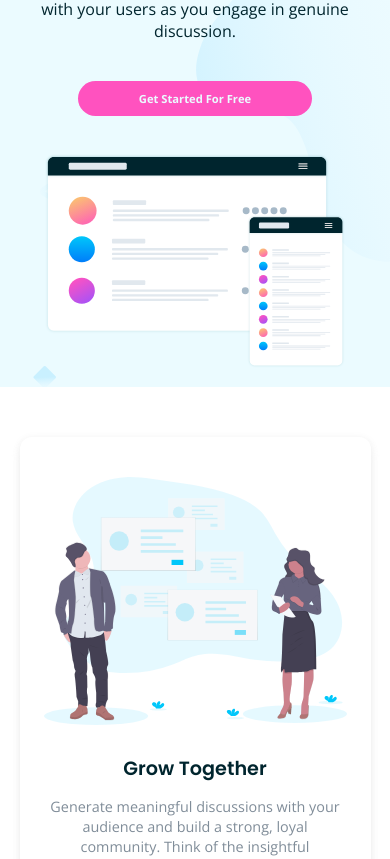
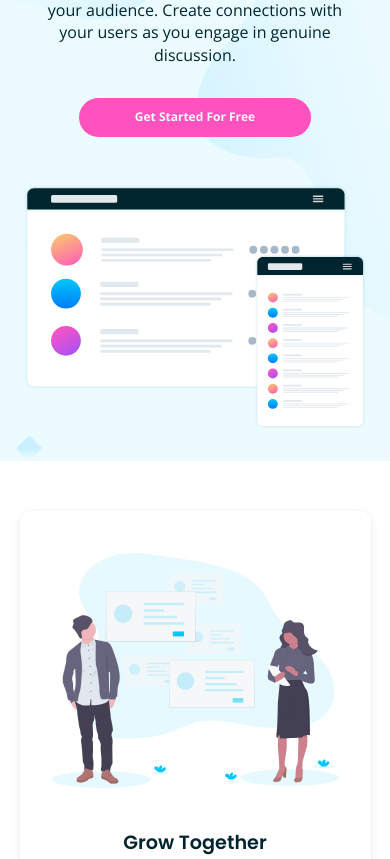
Before and after one commit to sthanleyso/huddle-landing-page-beginner, a Gatsby site: page / in a window 390 px wide. Shown: the part 293-1152 px from the top of the page. Built offline with nearby package versions, Linux system fonts and the light colour scheme; Gatsby itself is replaced by a stand-in of ours.

Commit message:
Changed properties to make layout more responsive

```diff
--- a/src/pages/index.js
+++ b/src/pages/index.js
@@ -35,36 +35,30 @@ const Home = () => {
       <CardSection>
         <Card>
           <img src={growTogether} alt="Grow together illustration"/>
-          <div>
-          <h2 class="box__title">Grow Together</h2>
-          <p class="box__text">
+          <h2>Grow Together</h2>
+          <p>
             Generate meaningful discussions with your audience and build a
             strong, loyal community. Think of the insightful conversations you
             miss out on with a feedback form.
           </p>
-          </div>
         </Card>
         <Card>
           <img src={flowingConversation} alt="Flowing conversation illlustration"/>
-          <div>
-          <h2 class="box__title">Flowing Conversations</h2>
-          <p class="box__text">
+          <h2>Flowing Conversations</h2>
+          <p>
             You wouldn't paginate a conversation in real life, so why do it
             online? Our threads have just-in-time loading for a more natural
             flow.
           </p>
-          </div>
         </Card>
         <Card>
           <img src={yourUsers} alt="Your users illustration"/>
-          <div>
-          <h2 class="box__title">Your Users</h2>
-          <p class="box__text">
+          <h2>Your Users</h2>
+          <p>
             It takes no time at all to integrate Huddle with your app's
             authentication solution. This means, once signed in to your app,
             your users can start chatting immediately.
           </p>
-          </div>
         </Card>
         <Box>
           <h2>Ready To Build Your Community?</h2>
--- a/src/styles/index.js
+++ b/src/styles/index.js
@@ -1,4 +1,5 @@
 import styled from "styled-components"
+
 import bgMobile from "../images/bg-hero-mobile.svg"
 
 export const MainHeader = styled.header`
@@ -52,7 +53,9 @@ export const HeroSection = styled.section`
   flex-direction: column;
   justify-content: space-around;
   align-items: center;
-  height: 680px;
+  flex-basis: 0;
+  width: 100%;
+  padding: 32px 24px;
   background-image: url(${bgMobile});
   background-color: hsl(193, 100%, 96%);
   background-position: center;
@@ -62,23 +65,25 @@ export const HeroSection = styled.section`
   line-height: 1.4;
 
   h1 {
-    width: 70%;
-    margin-top: 100px;
+    padding: 0 24px;
+    margin-top: 124px;
+    margin-bottom: 24px;
     font-size: 1.5rem;
   }
 
   p {
-    width: 83%;
+    padding: 0 8px;
+    margin-bottom: 32px;
     font-size: 1rem;
   }
 
   a {
-    width: 60%;
-    padding: 10px 0;
-    margin: 0 auto;
+    width: 232px;
+    padding: 11px 0;
+    margin-bottom: 48px;
     text-align: center;
     border-radius: 20px;
-    font-size: 0.7rem;
+    font-size: 0.75rem;
     font-weight: 700;
     background-color: hsl(322, 100%, 66%);
     color: hsl(193, 100%, 96%);
@@ -91,7 +96,17 @@ export const HeroSection = styled.section`
   }
 
   img {
-    max-width: 300px;
+    max-width: 480px;
+  }
+
+  @media(min-width: 480px) {
+    h1 {
+      font-size: 2rem;
+    }
+
+    p {
+      font-size: 1.2rem;
+    }
   }
 `;
 
@@ -106,13 +121,19 @@ export const Card = styled.article`
   display: flex;
   flex-direction: column;
   justify-content: space-around;
-  height: 500px;
+  align-items: center;
+  flex-basis: 0;
   width: 90%;
   margin-bottom: 30px;
-  padding: 24px;
+  padding: 42px 32px;
   box-shadow: 0 8px 12px 0 hsla(180,5%,92%,.16),0 2px 8px 0 hsla(0,0%,0%,.08);
   border-radius: 12px;
   line-height: 1.4;
+
+  img {
+    max-width: 480px;
+    margin-bottom: 42px;
+  }
 
   h2 {
     font-size: 1.2rem;
@@ -124,13 +145,22 @@ export const Card = styled.article`
     font-size: 0.9rem;
     color: hsl(208, 11%, 55%);
   }
+
+  @media(min-width: 480px) {
+    h2 {
+      font-size: 1.5rem;
+    }
+
+    p {
+      font-size: 1.1rem;
+    }
+  }
 `;
 
 export const Box = styled(Card)`
   width: 95%;
-  height: 160px;
   margin-bottom: 0;
-  padding: 26px 0;
+  padding: 42px 0;
   background-color: #ffffff;
   text-align: center;
   box-shadow: 0 -8px 12px 0 hsla(180,5%,92%,.16),0 -2px 8px 0 hsla(0,0%,0%,.08);
@@ -140,10 +170,13 @@ export const Box = styled(Card)`
   -ms-transform: translate(0px, 60px);
   transform: translate(0px, 60px);
 
+  h2 {
+    margin-bottom: 24px;
+  }
+
   a {
-    width: 60%;
+    width: 228px;
     padding: 12px 0;
-    margin: 0 auto;
     border-radius: 20px;
     font-size: 0.7rem;
     font-weight: 700;
@@ -155,6 +188,10 @@ export const Box = styled(Card)`
       opacity: 0.8;
       transition: 0.2s;
     }
+  }
+
+  @media(min-width: 480px) {
+    width: 456px;
   }
 `;
 
```
